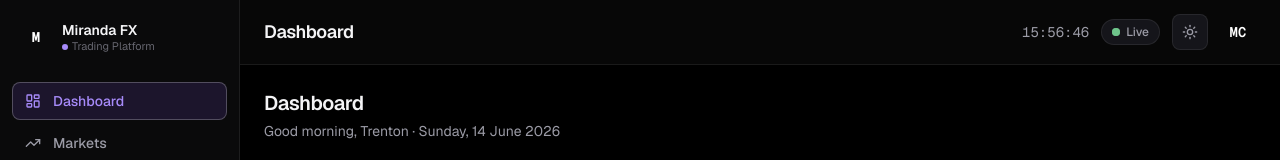
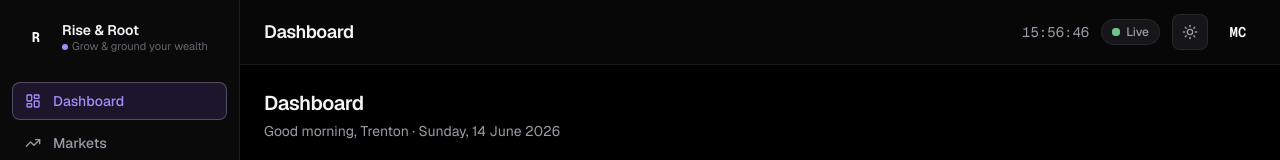
Before and after one commit to TaylorURL/rootriseholdings-com, a React (Vite) app: page / in a window 1280 px wide. Shown: the top 160 px of the page. Built offline with nearby package versions, Linux system fonts and the light colour scheme.

Commit message:
sunday: Edit src/components/layout/Sidebar.jsx

```diff
--- a/src/components/layout/Sidebar.jsx
+++ b/src/components/layout/Sidebar.jsx
@@ -10,13 +10,13 @@ export default function Sidebar() {
     <aside className="flex w-60 shrink-0 flex-col border-r border-border bg-bg-elevated">
       <div className="flex items-center gap-2.5 px-5 py-5">
         <span className="flex h-8 w-8 items-center justify-center rounded-md bg-[var(--ds-accent-face)] font-mono text-sm font-bold text-on-accent shadow-sm">
-          M
+          R
         </span>
         <div className="leading-tight">
-          <p className="text-sm font-semibold text-text">Miranda FX</p>
+          <p className="text-sm font-semibold text-text">Rise &amp; Root</p>
           <p className="flex items-center gap-1 text-[11px] text-text-faint">
             <span className="h-1.5 w-1.5 rounded-full bg-accent-bright" aria-hidden="true" />
-            Trading Platform
+            Grow &amp; ground your wealth
           </p>
         </div>
       </div>
```
